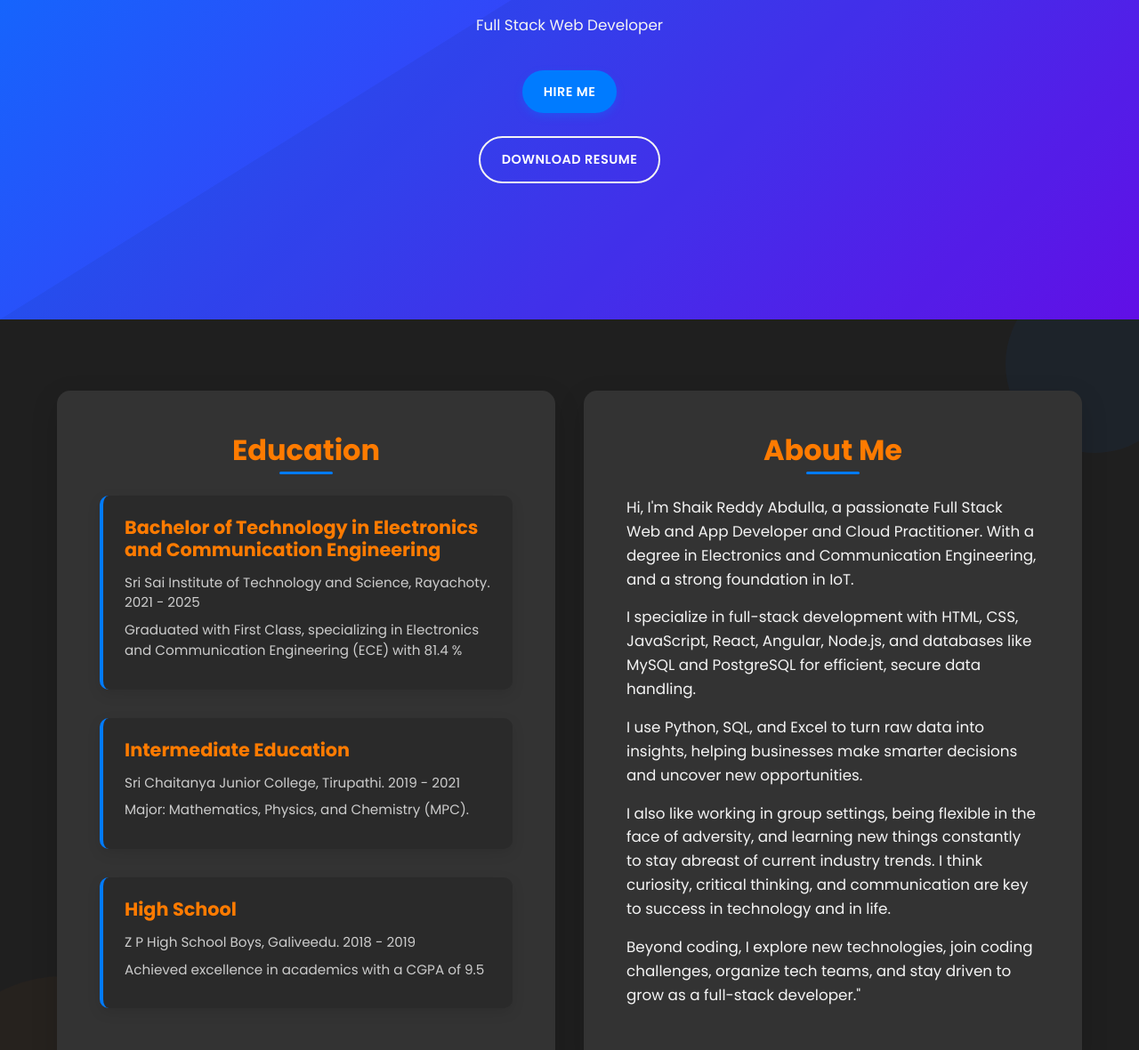
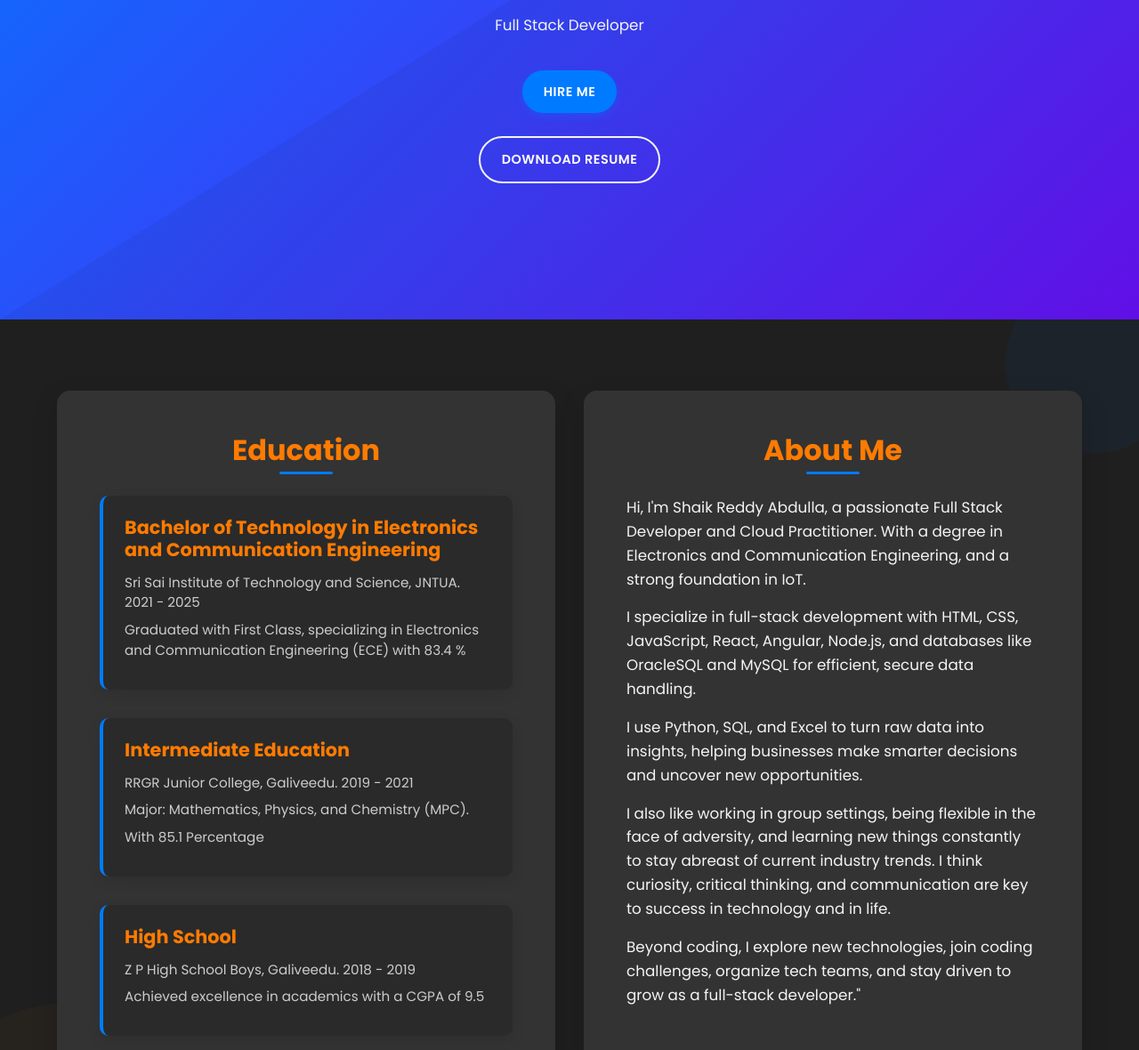
Before and after one commit to ShaikReddyAbdulla/Portfolio, a plain HTML site: page index.html in a window 1280 px wide. Shown: the part 540-1720 px from the top of the page at 89% size. Drawn offline with Linux system fonts and the light colour scheme.

Commit message:
Update index.html

```diff
--- a/index.html
+++ b/index.html
@@ -34,7 +34,7 @@
         <div class="hero-container">
             <img src="img/Abdul.jpg" alt="Sainathreddy Profile" class="profile-image">
             <h1>Hi, I'm <span class="highlight">REDDY ABDULLA</span>SHAIK</h1>
-            <p>Full Stack Web Developer</p>
+            <p>Full Stack Developer</p>
             <a href="#contact" class="btn">Hire Me</a>
             <a href="assets/shaikreddyabdulla_javaFS_Fresher.pdf" download class="btn secondary">Download Resume</a>
         </div>
@@ -49,13 +49,14 @@
             <ul class="education-list">
                 <li>
                     <h3>Bachelor of Technology in Electronics and Communication Engineering</h3>
-                    <p>Sri Sai Institute of Technology and Science, Rayachoty. 2021 - 2025</p>
-                    <p>Graduated with First Class, specializing in Electronics and Communication Engineering (ECE) with 81.4 %</p>
+                    <p>Sri Sai Institute of Technology and Science, JNTUA. 2021 - 2025</p>
+                    <p>Graduated with First Class, specializing in Electronics and Communication Engineering (ECE) with 83.4 %</p>
                 </li>
                 <li>
                     <h3>Intermediate Education</h3>
-                    <p>Sri Chaitanya Junior College, Tirupathi. 2019 - 2021</p>
+                    <p>RRGR Junior College, Galiveedu. 2019 - 2021</p>
                     <p>Major: Mathematics, Physics, and Chemistry (MPC).</p>
+                    <P>With 85.1 Percentage</P>
                 </li>
                 <li>
                     <h3>High School</h3>
@@ -69,8 +70,8 @@
         <!-- Right Side Container -->
         <div class="about-right">
             <h2>About Me</h2>
-            <p>Hi, I'm Shaik Reddy Abdulla, a passionate Full Stack Web and App Developer and Cloud Practitioner. With a degree in Electronics and Communication Engineering, and a strong foundation in IoT.</p>
-            <p>I specialize in full-stack development with HTML, CSS, JavaScript, React, Angular, Node.js, and databases like MySQL and PostgreSQL for efficient, secure data handling.</p>
+            <p>Hi, I'm Shaik Reddy Abdulla, a passionate Full Stack Developer and Cloud Practitioner. With a degree in Electronics and Communication Engineering, and a strong foundation in IoT.</p>
+            <p>I specialize in full-stack development with HTML, CSS, JavaScript, React, Angular, Node.js, and databases like OracleSQL and MySQL for efficient, secure data handling.</p>
             <p>I use Python, SQL, and Excel to turn raw data into insights, helping businesses make smarter decisions and uncover new opportunities.</p>
             <p>I also like working in group settings, being flexible in the face of adversity, and learning new things constantly to stay abreast of current industry trends. I think curiosity, critical thinking, and communication are key to success in technology and in life.</p>
             <p>Beyond coding, I explore new technologies, join coding challenges, organize tech teams, and stay driven to grow as a full-stack developer."</p>
```
